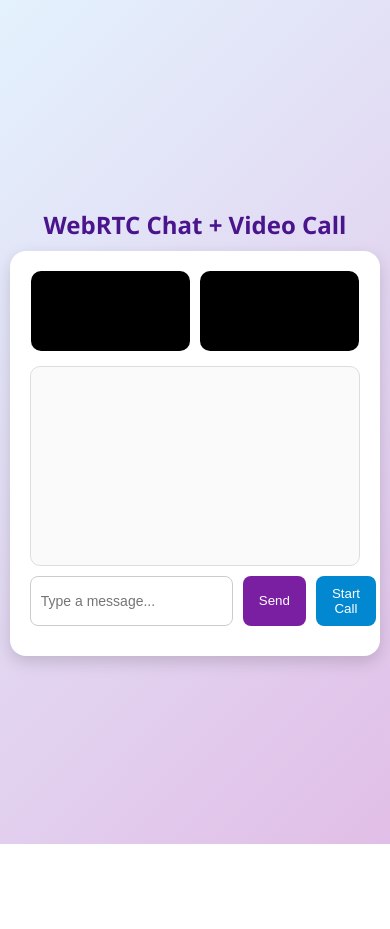
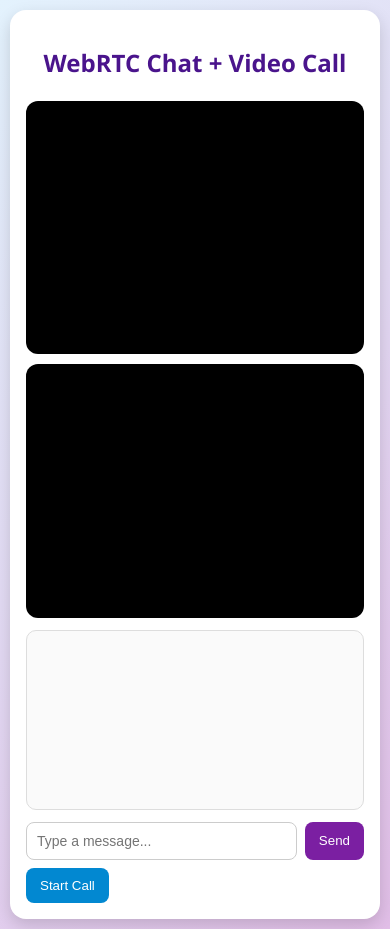
Before and after one commit to biswashpoudel/websockets, a website: page index.html in a window 390 px wide. Before the commit the page ends 844 px from the top, so only its background shows below. Drawn offline with Linux system fonts and the light colour scheme.

Commit message:
responsive

```diff
--- a/index.html
+++ b/index.html
@@ -2,6 +2,7 @@
 <html lang="en">
 <head>
   <meta charset="UTF-8" />
+  <meta name="viewport" content="width=device-width, initial-scale=1.0" />
   <title>WebRTC Chat + Video Call</title>
   <style>
     * { box-sizing: border-box; }
@@ -9,43 +10,61 @@
       font-family: "Segoe UI", Roboto, sans-serif;
       background: linear-gradient(135deg, #e3f2fd, #e1bee7);
       display: flex;
-      flex-direction: column;
+      justify-content: center;
       align-items: center;
-      justify-content: center;
       min-height: 100vh;
       margin: 0;
+      padding: 10px;
     }
-    h2 { color: #4a148c; margin-bottom: 10px; }
+    h2 {
+      color: #4a148c;
+      margin-bottom: 10px;
+      text-align: center;
+    }
     .container {
       background: white;
       border-radius: 16px;
       box-shadow: 0 6px 16px rgba(0, 0, 0, 0.15);
-      width: 700px;
-      max-width: 95%;
-      overflow: hidden;
+      width: 100%;
+      max-width: 600px;
+      padding: 16px;
       display: flex;
       flex-direction: column;
-      padding: 20px;
+      gap: 12px;
     }
     .videos {
       display: flex;
       justify-content: center;
+      align-items: center;
       gap: 10px;
-      margin-bottom: 15px;
+      flex-wrap: wrap;
     }
     video {
       width: 48%;
-      border-radius: 10px;
+      max-width: 260px;
+      aspect-ratio: 4 / 3;
+      border-radius: 12px;
       background: #000;
+      object-fit: cover;
+    }
+    @media (max-width: 600px) {
+      .videos {
+        flex-direction: column;
+      }
+      video {
+        width: 100%;
+        max-width: 100%;
+      }
     }
     .chat-box {
       border: 1px solid #ddd;
       border-radius: 10px;
       padding: 10px;
       background: #fafafa;
-      height: 200px;
+      height: 180px;
       overflow-y: auto;
-      margin-bottom: 10px;
+      display: flex;
+      flex-direction: column;
     }
     .message {
       margin: 5px 0;
@@ -59,8 +78,8 @@
     .them { background: #bbdefb; align-self: flex-start; }
     .input-row {
       display: flex;
-      gap: 10px;
-      margin-bottom: 10px;
+      gap: 8px;
+      flex-wrap: wrap;
     }
     input {
       flex: 1;
@@ -73,11 +92,12 @@
       background: #7b1fa2;
       color: white;
       border: none;
-      padding: 10px 16px;
+      padding: 10px 14px;
       border-radius: 8px;
       cursor: pointer;
       transition: 0.2s;
       font-weight: 500;
+      flex-shrink: 0;
     }
     button:hover { background: #6a1b9a; }
     #startCall { background: #0288d1; }
@@ -87,11 +107,12 @@
   </style>
 </head>
 <body>
-  <h2>WebRTC Chat + Video Call</h2>
   <div class="container">
+    <h2>WebRTC Chat + Video Call</h2>
+
     <div class="videos">
-      <video id="localVideo" autoplay muted></video>
-      <video id="remoteVideo" autoplay></video>
+      <video id="localVideo" autoplay muted playsinline></video>
+      <video id="remoteVideo" autoplay playsinline></video>
     </div>
 
     <div id="messages" class="chat-box"></div>
@@ -105,7 +126,7 @@
   </div>
 
   <script>
-    // Connect to your Render WebSocket
+    // connect to your deployed WebSocket server
     const socket = new WebSocket("wss://websockets-7iya.onrender.com");
 
     const messagesDiv = document.getElementById("messages");
@@ -138,7 +159,7 @@
 
     function createPeer() {
       peer = new RTCPeerConnection();
-      peer.ontrack = (e) => { remoteVideo.srcObject = e.streams[0]; };
+      peer.ontrack = (e) => (remoteVideo.srcObject = e.streams[0]);
       peer.onicecandidate = (e) => {
         if (e.candidate) {
           socket.send(JSON.stringify({ type: "candidate", candidate: e.candidate }));
@@ -162,16 +183,11 @@
 
     async function endCall() {
       if (localStream) localStream.getTracks().forEach(track => track.stop());
-      if (peer) {
-        peer.close();
-        peer = null;
-      }
+      if (peer) { peer.close(); peer = null; }
       localVideo.srcObject = null;
       remoteVideo.srcObject = null;
-
       startCallBtn.style.display = "inline-block";
       endCallBtn.style.display = "none";
-
       socket.send(JSON.stringify({ type: "endCall" }));
       addMessage("📞 Call ended", true);
     }
@@ -188,21 +204,17 @@
         localStream = await navigator.mediaDevices.getUserMedia({ video: true, audio: true });
         localVideo.srcObject = localStream;
         localStream.getTracks().forEach(t => peer.addTrack(t, localStream));
-
         await peer.setRemoteDescription(new RTCSessionDescription(data.offer));
         const answer = await peer.createAnswer();
         await peer.setLocalDescription(answer);
         socket.send(JSON.stringify({ type: "answer", answer }));
-
         startCallBtn.style.display = "none";
         endCallBtn.style.display = "inline-block";
       }
       if (data.type === "answer" && peer)
         await peer.setRemoteDescription(new RTCSessionDescription(data.answer));
-
       if (data.type === "candidate" && data.candidate && peer)
         await peer.addIceCandidate(data.candidate);
-
       if (data.type === "endCall") {
         endCall();
         addMessage("📴 Friend ended the call");
```
